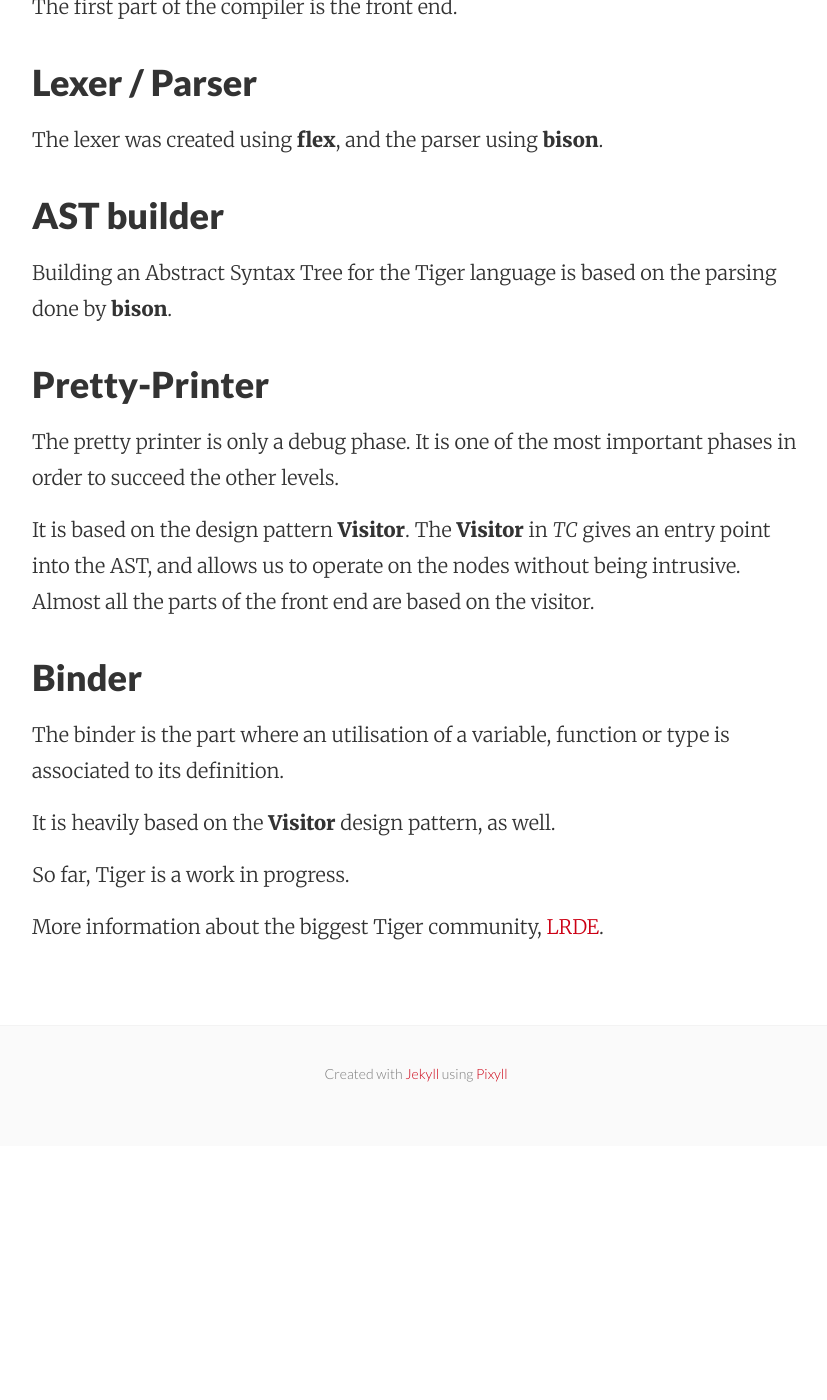
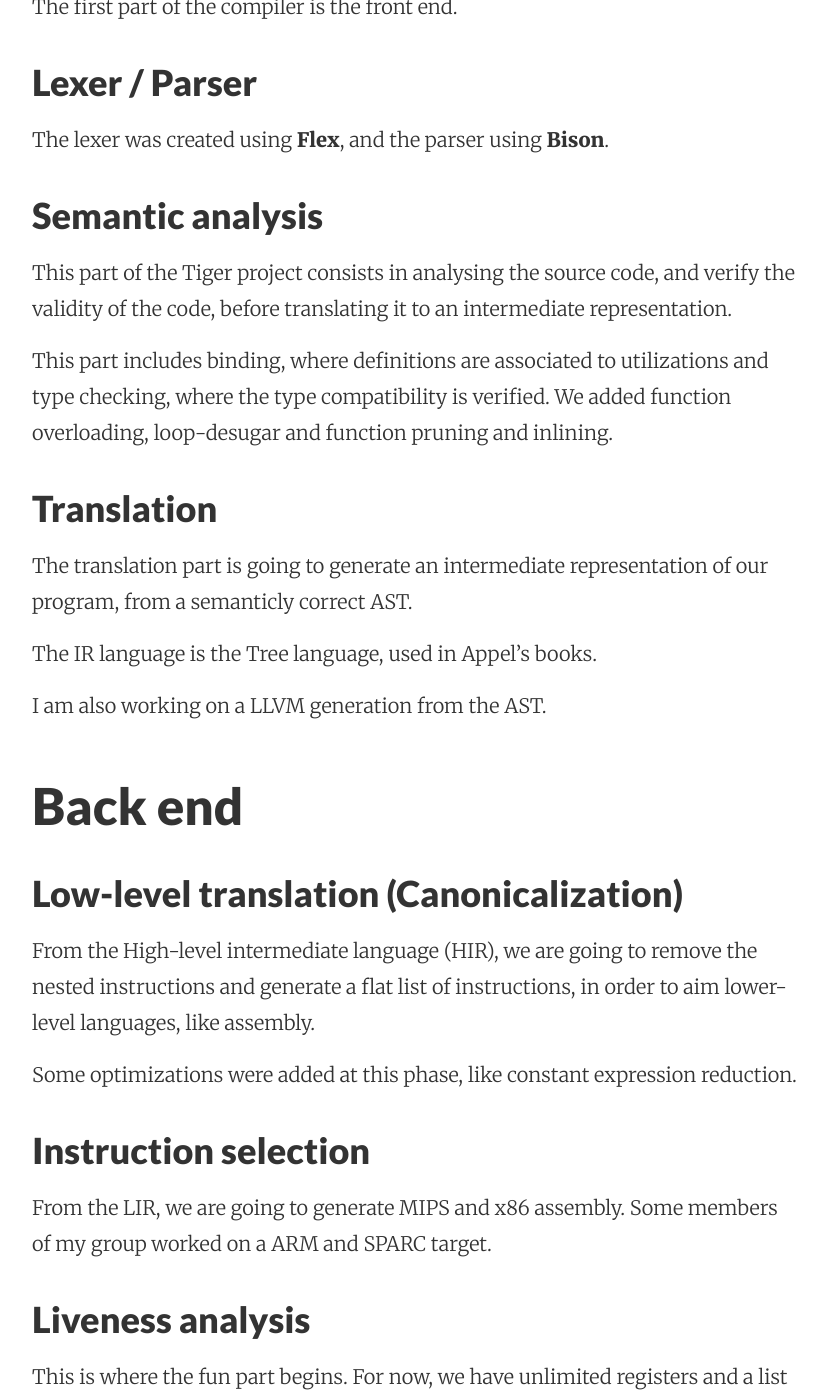
Before and after one commit to francisvm/francisvm.com, a Jekyll site: the page built from _posts/2015-03-19-tiger-compiler.md, in a window 1280 px wide and 1400 px high, scrolled down 808 px. Shown: the whole window, without its empty margins (224-1051 px from the left). Built offline with Jekyll 4.4.1, drawn with Linux system fonts in a browser that asks for light colours; nearby versions of some CDN libraries; before the commit the page ends 1954 px from its top, so only the background shows below that; some of the changed text lies outside the part shown.

Commit message:
posts: tiger: add back-end

```diff
--- a/_posts/2015-03-19-tiger-compiler.md
+++ b/_posts/2015-03-19-tiger-compiler.md
@@ -6,38 +6,69 @@ summary:    Tiger Language Compiler
 categories: school
 ---
 
-The Tiger compiler is a 5-month project in a team of 3 students, which aims an advanced use of C++.
+The Tiger compiler is a 5-month project in a team of 4 students, which aims an
+advanced use of C++ and a better understanding of compiler theory.
 
 The idea came from Modern Compiler Implementation by Andrew W. Appel.
-Since the book is only discussing implementations in C, Java and ML, EPITA, and especially
-Akim wanted to do it in a more advanced and powerful language. **C++**.
+Since the book is only discussing implementations in C, Java and ML, EPITA, and
+especially Akim wanted to do it in a more advanced and powerful language.
+**C++**.
 
-The [LRDE](https://www.lrde.epita.fr/~tiger/assignments) is helping us with some basic code.
+The [LRDE](https://www.lrde.epita.fr/~tiger/assignments) is helping us
+with some code.
 
 ## Front end
 The first part of the compiler is the front end.
 
 ### Lexer / Parser
-The lexer was created using **flex**, and the parser using **bison**.
+The lexer was created using **Flex**, and the parser using **Bison**.
 
-### AST builder
-Building an Abstract Syntax Tree for the Tiger language is based on the parsing done by **bison**.
+### Semantic analysis
+This part of the Tiger project consists in analysing the source code,
+and verify the validity of the code, before translating it to
+an intermediate representation.
 
-### Pretty-Printer
-The pretty printer is only a debug phase. It is one of the most important phases in order
-to succeed the other levels.
+This part includes binding, where definitions are associated to utilizations
+and type checking, where the type compatibility is verified.
+We added function overloading, loop-desugar and function pruning and inlining.
 
-It is based on the design pattern **Visitor**. The **Visitor** in *TC* gives
-an entry point into the AST, and allows us to operate on the nodes without being intrusive.
-Almost all the parts of the front end are based on the visitor.
+### Translation
+The translation part is going to generate an intermediate representation of our
+program, from a semanticly correct AST.
 
-### Binder
-The binder is the part where an utilisation of a variable, function or type
-is associated to its definition.
+The IR language is the Tree language, used in Appel's books.
 
-It is heavily based on the **Visitor** design pattern, as well.
+I am also working on a LLVM generation from the AST.
 
+## Back end
 
-So far, Tiger is a work in progress.
+### Low-level translation (Canonicalization)
+From the High-level intermediate language (HIR), we are going
+to remove the nested instructions and generate a flat list of instructions, in
+order to aim lower-level languages, like assembly.
+
+Some optimizations were added at this phase, like constant expression reduction.
+
+### Instruction selection
+From the LIR, we are going to generate MIPS and x86 assembly.
+Some members of my group worked on a ARM and SPARC target.
+
+### Liveness analysis
+This is where the fun part begins. For now, we have unlimited registers and a
+list of instructions.
+
+This part, is transforming this list of instructions in a flow control graph.
+
+This graph is the base of the liveness analysis stage of the compiler.
+This allows us to know when each temporary is alive, so that we can generate
+an interference graph, allowing us to allocate registers properly.
+
+### Register allocation
+The last stage of Tiger is the most important and algorithmically challenging
+stage.
+
+During this stage, we have to allocate the temporaries a register each,
+put some of them on the stack if needed (spilling), and finish our
+Tiger Compiler.
 
 More information about the biggest Tiger community, [LRDE](https://www.lrde.epita.fr/~tiger/tiger).
```
